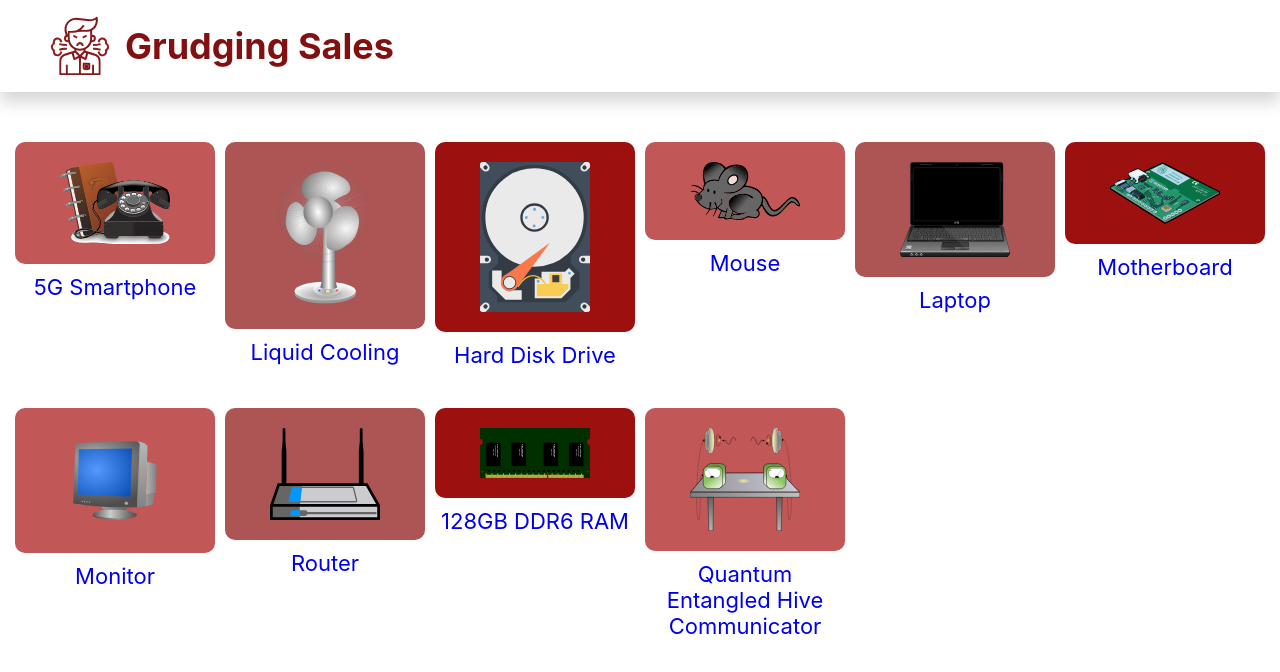
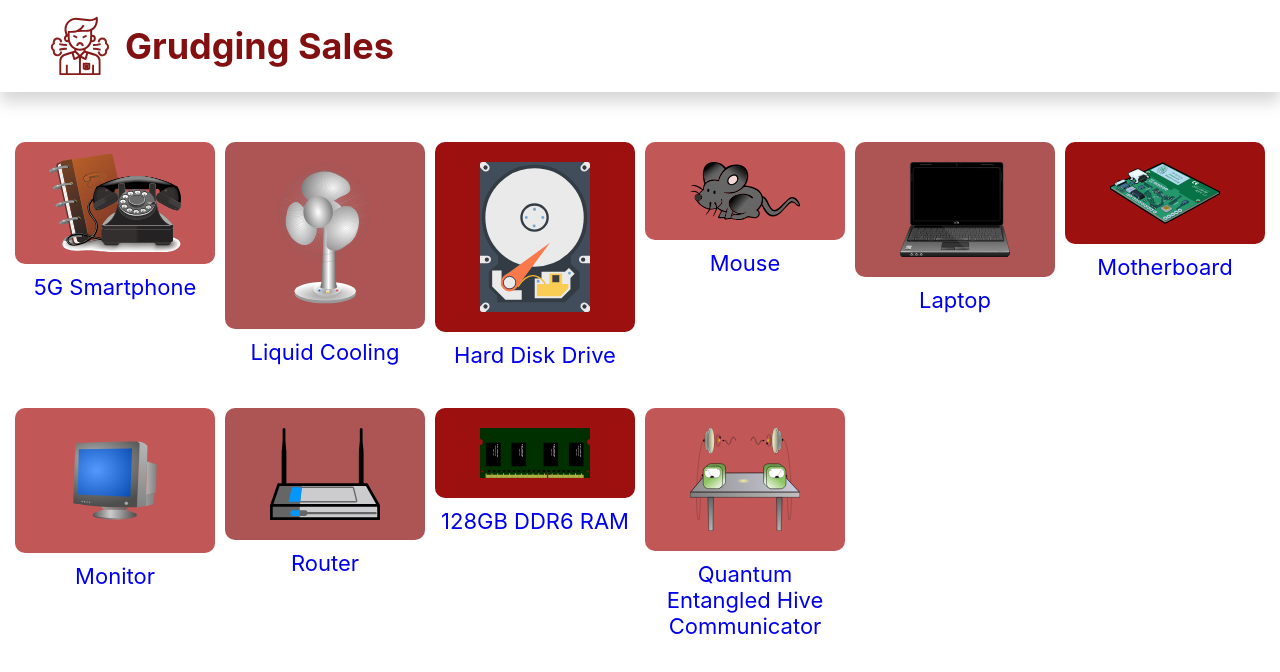
Before and after one commit to keshav-c/grudging-sales, a React (Create React App) app: page / in a window 1280 px wide. In both pictures the pointer is over the picture 115 px from the left and 203 px from the top of the page. Shown: the top 672 px of the page. Built offline with nearby package versions, Linux system fonts and the light colour scheme.

Commit message:
Animated thumbnails

```diff
--- a/src/components/Thumbnail.css
+++ b/src/components/Thumbnail.css
@@ -16,6 +16,11 @@
 .thumbnail-component img {
   height: auto;
   width: 110px;
+  transition: transform 0.3s ease;
+}
+
+.thumbnail-component:hover img {
+  transform: scale(1.2);
 }
 
 .thumbnail-component p {
```
